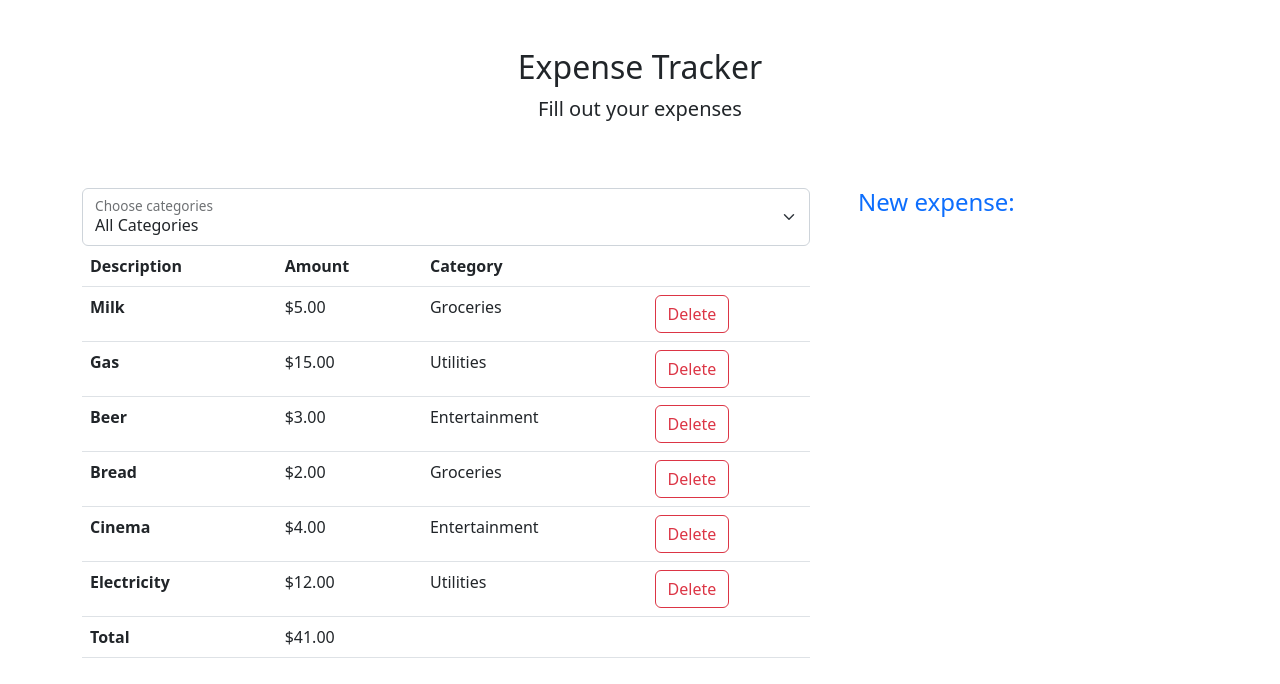
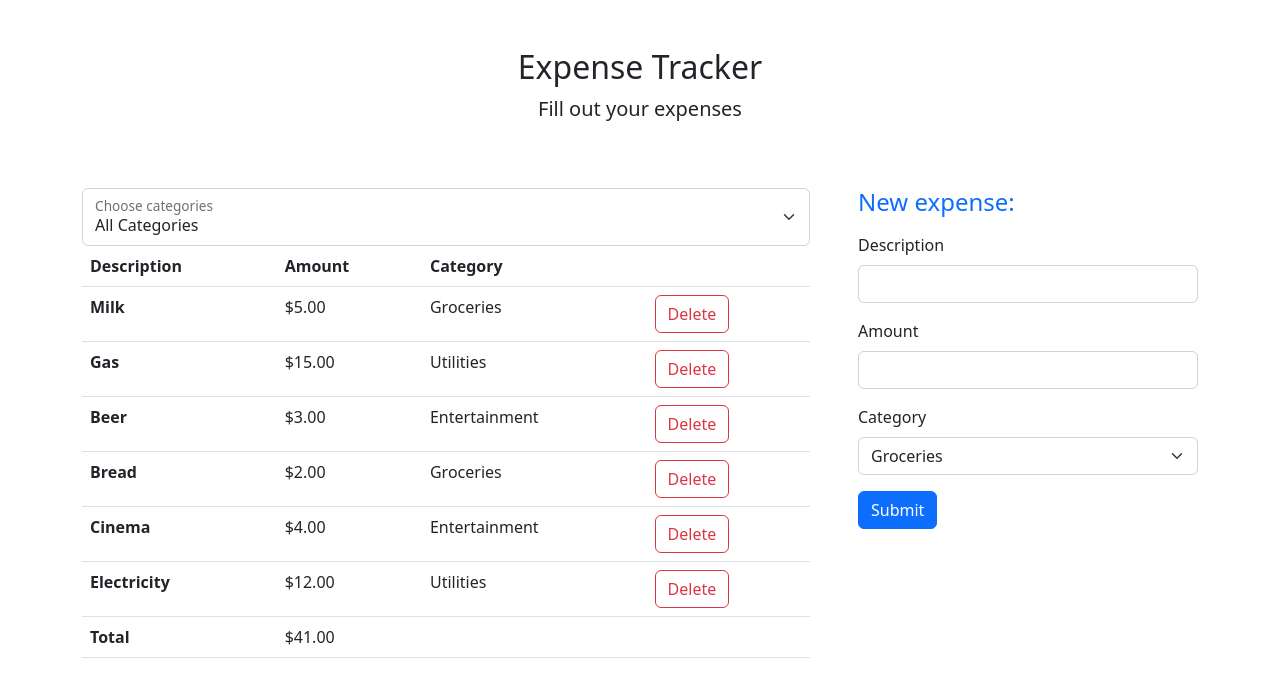
Before and after one commit to Farlaf/expense-tracker-reactjs, a React (Vite) app: page / in a window 1280 px wide. Shown: the top 684 px of the page. Built offline with nearby package versions, Linux system fonts and the light colour scheme.

Commit message:
add form

```diff
--- a/package.json
+++ b/package.json
@@ -9,9 +9,12 @@
     "preview": "vite preview"
   },
   "dependencies": {
+    "@hookform/resolvers": "^3.0.0",
     "bootstrap": "^5.2.3",
     "react": "^18.2.0",
-    "react-dom": "^18.2.0"
+    "react-dom": "^18.2.0",
+    "react-hook-form": "^7.43.7",
+    "zod": "^3.21.4"
   },
   "devDependencies": {
     "@types/react": "^18.0.28",
--- a/src/App.tsx
+++ b/src/App.tsx
@@ -1,5 +1,6 @@
 import { useState } from "react";
 import ExpenseFilter from "./components/ExpenseFilter";
+import ExpenseForm from "./components/ExpenseForm";
 import ExpenseList from "./components/ExpenseList";
 
 function App() {
@@ -43,6 +44,11 @@ function App() {
         );
     };
 
+    const addExpense = (d: {}) => {
+        console.log(d);
+        setExpenses([...expenses, { ...d, show: true }]);
+    };
+
     return (
         <>
             <div className="container">
@@ -54,6 +60,10 @@ function App() {
                     <div className="row g-5">
                         <div className="col-md-5 col-lg-4 order-md-last">
                             <h4 className="mb-3 text-primary">New expense:</h4>
+                            <ExpenseForm
+                                categories={expenseCategory}
+                                addExpense={addExpense}
+                            />
                         </div>
                         <div className="col-md-7 col-lg-8">
                             <ExpenseFilter
--- a/src/components/ExpenseFilter.tsx
+++ b/src/components/ExpenseFilter.tsx
@@ -9,7 +9,7 @@ const ExpenseFilter = ({ categories, onChange }: Props) => {
             <select
                 className="form-select"
                 id="floatingSelect"
-                aria-label="Floating label select example"
+                aria-label="Choose categories"
                 defaultValue=""
                 onChange={(e) => onChange(e.target.value)}
             >
--- /dev/null
+++ b/src/components/ExpenseForm.tsx
@@ -0,0 +1,67 @@
+import { FieldValues, useForm } from "react-hook-form";
+
+interface Props {
+    categories: string[];
+    addExpense: () => void;
+}
+
+type FormValues = {
+    description: string;
+    amount: number;
+    category: string;
+};
+
+const ExpenseForm = ({ categories, addExpense }: Props) => {
+    const { register, handleSubmit } = useForm<FormValues>();
+
+    return (
+        <form onSubmit={handleSubmit(addExpense)}>
+            <div className="mb-3">
+                <label htmlFor="description" className="form-label">
+                    Description
+                </label>
+                <input
+                    {...register("description")}
+                    type="text"
+                    className="form-control"
+                    id="description"
+                />
+            </div>
+
+            <div className="mb-3">
+                <label htmlFor="amount" className="form-label">
+                    Amount
+                </label>
+                <input
+                    {...register("amount")}
+                    type="number"
+                    className="form-control"
+                    id="amount"
+                />
+            </div>
+
+            <div className="mb-3">
+                <label htmlFor="category" className="form-label">
+                    Category
+                </label>
+                <select
+                    {...register("category")}
+                    className="form-select"
+                    id="category"
+                >
+                    {categories.map((item) => (
+                        <option key={item} value={item}>
+                            {item}
+                        </option>
+                    ))}
+                </select>
+            </div>
+
+            <button type="submit" className="btn btn-primary">
+                Submit
+            </button>
+        </form>
+    );
+};
+
+export default ExpenseForm;
```
Also changed, not shown: 1 other file (tests, documents, lock files or other folders).
